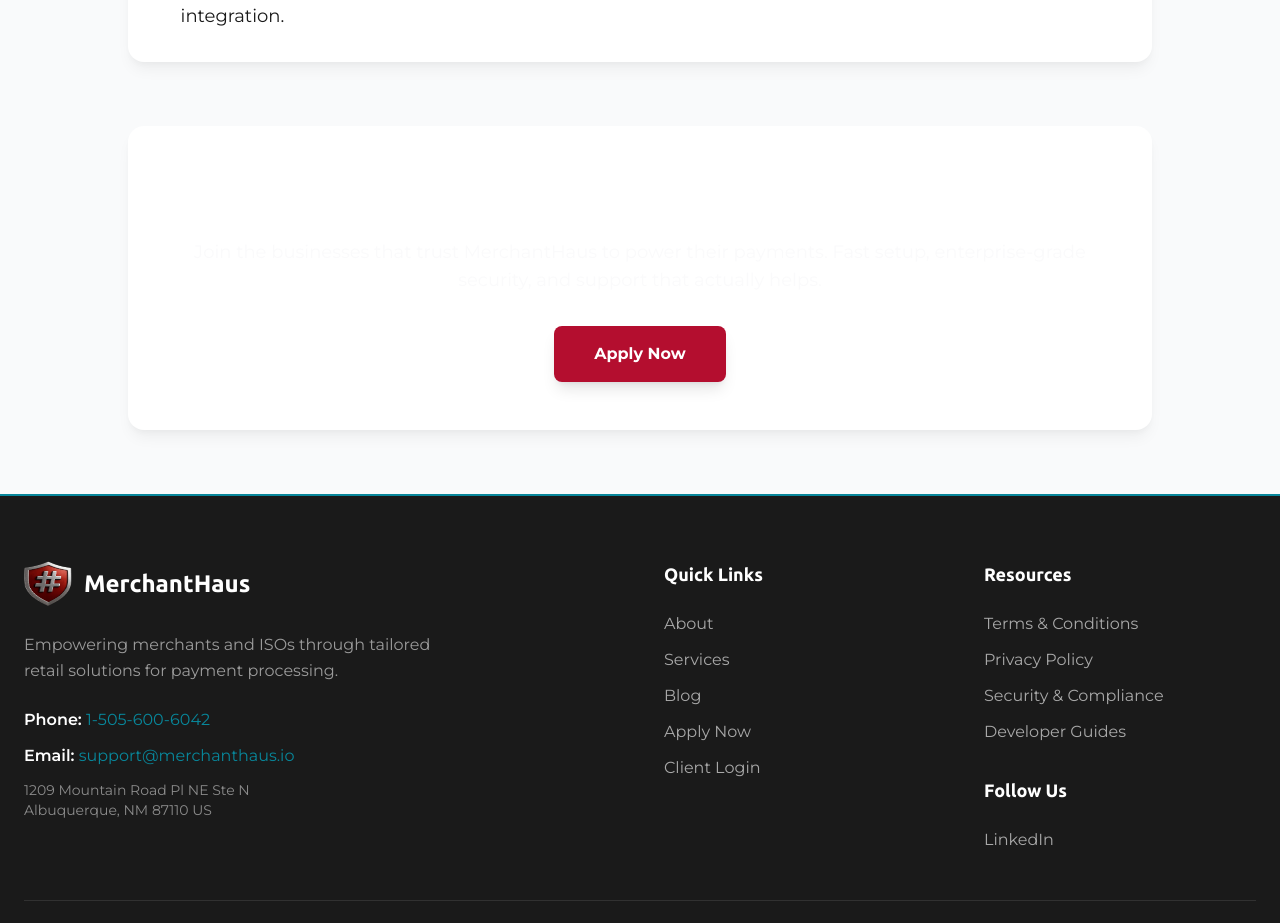
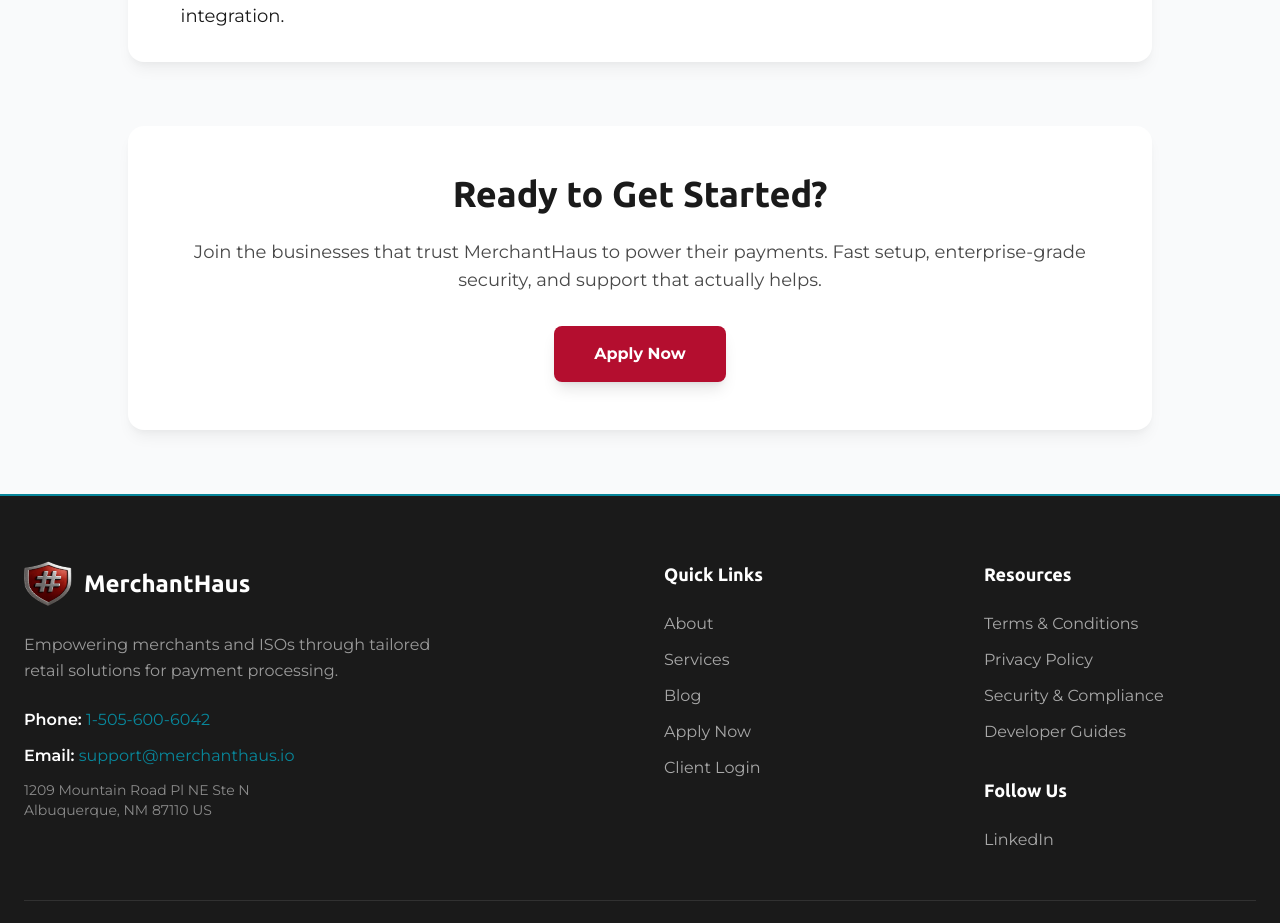
Before and after one commit to MerchantHausLLC/Productionhaus, a React (Vite) app: page /about in a window 1280 px wide. Shown: the part 1885-2808 px from the top of the page. Built offline with nearby package versions, Linux system fonts and the light colour scheme; the HTML template or start-up script is replaced by a standard one.

Commit message:
Fix CTA copy visibility on about page

```diff
--- a/src/pages/AboutPage.tsx
+++ b/src/pages/AboutPage.tsx
@@ -165,9 +165,9 @@ const AboutPage = () => {
 
         {/* CLOSING CTA */}
         <section className="max-w-5xl mx-auto text-center">
-          <div className="section-card p-12 bg-neutral-dark text-white">
-            <h2 className="text-4xl font-ubuntu font-bold mb-6">Ready to Get Started?</h2>
-            <p className="text-lg mb-8 text-neutral-light/90">
+          <div className="section-card p-12 text-neutral-dark">
+            <h2 className="text-4xl font-ubuntu font-bold mb-6 text-neutral-dark">Ready to Get Started?</h2>
+            <p className="text-lg mb-8 text-neutral-dark/80">
               Join the businesses that trust MerchantHaus to power their payments. Fast setup, enterprise-grade security, and support that actually helps.
             </p>
             <button
```
